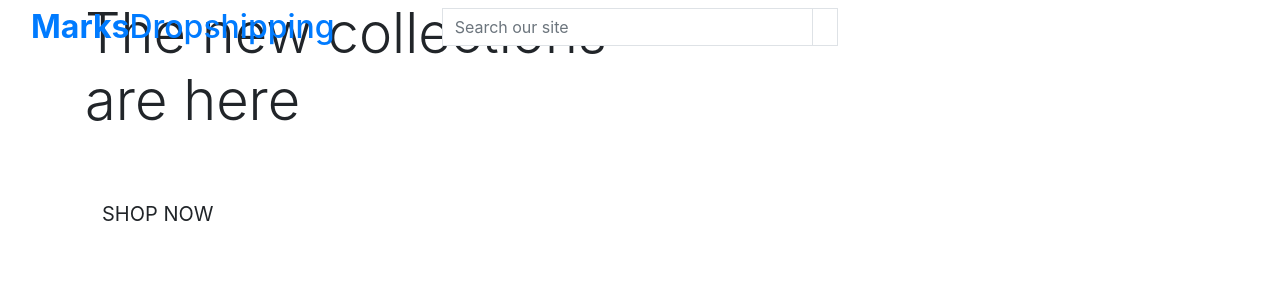
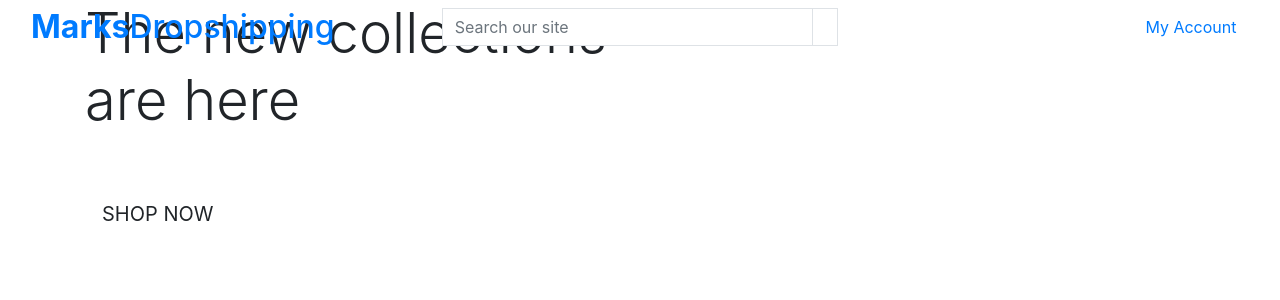
Before and after one commit to Code-Institute-Submissions/PP5-Dropshipping, a Django app: page / in a window 1280 px wide. Shown: the top 300 px of the page. Run offline with Django 3.2, Linux system fonts and the light colour scheme.

Commit message:
added dropdown menu

```diff
--- a/templates/base.html
+++ b/templates/base.html
@@ -54,8 +54,17 @@
         </div>
         <div class="col-12 col-lg-4 my-auto py-1 py-lg-0">
           <ul class="list-inline list-unstyled text-center text-lg-right my-0">
-            <li class="list-inline-item dropdown"></li>
-            <li class="list-inline-item"></li>
+            <li class="list-inline-item dropdown">
+              <a class="text-black nav-link" href="#" id="user-options" data-toggle="dropdown" aria-haspopup="true" aria-expanded="false">
+                <div class="text-center">
+                  <div><i class="fas fa-user fa-lg"></i></div>
+                  <p class="my-0">My Account</p>
+                </div>
+              </a>
+            </li>
+            <li class="list-inline-item">
+
+            </li>
           </ul>
         </div>
       </div>
```
